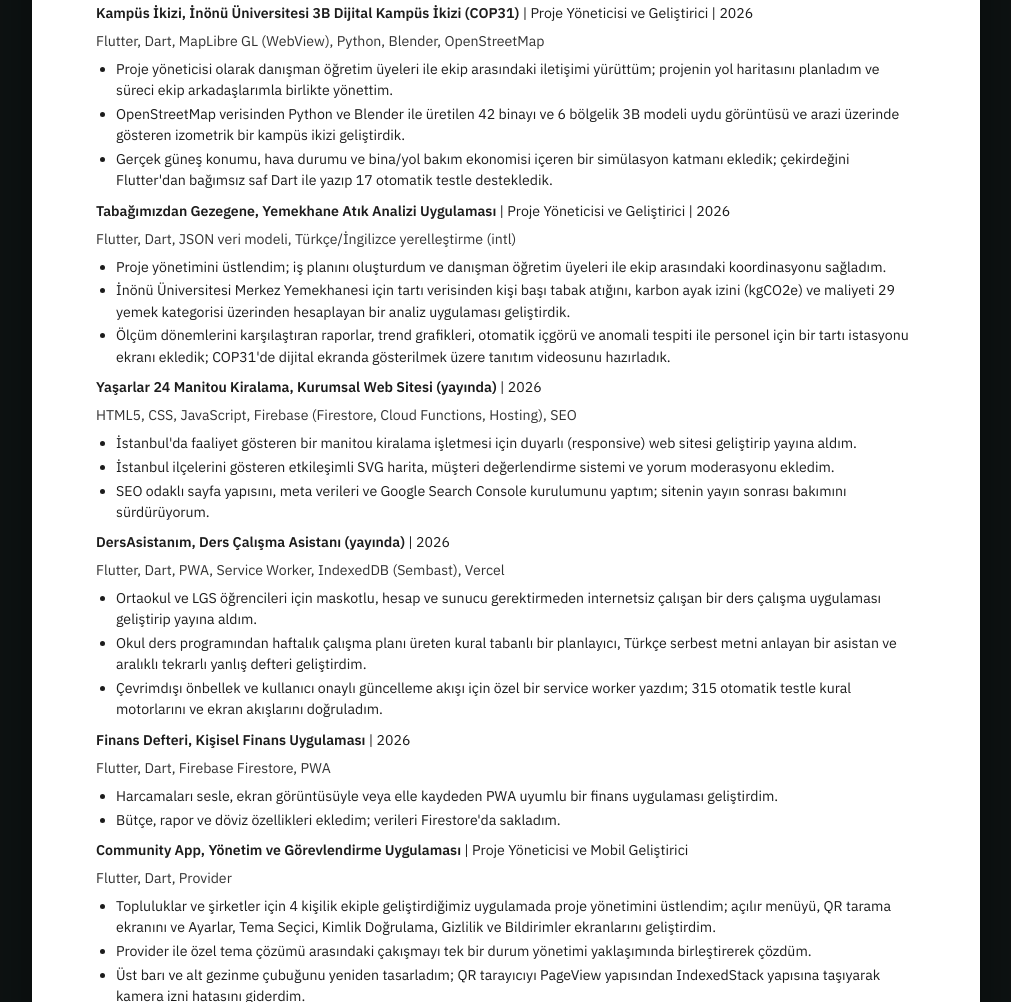
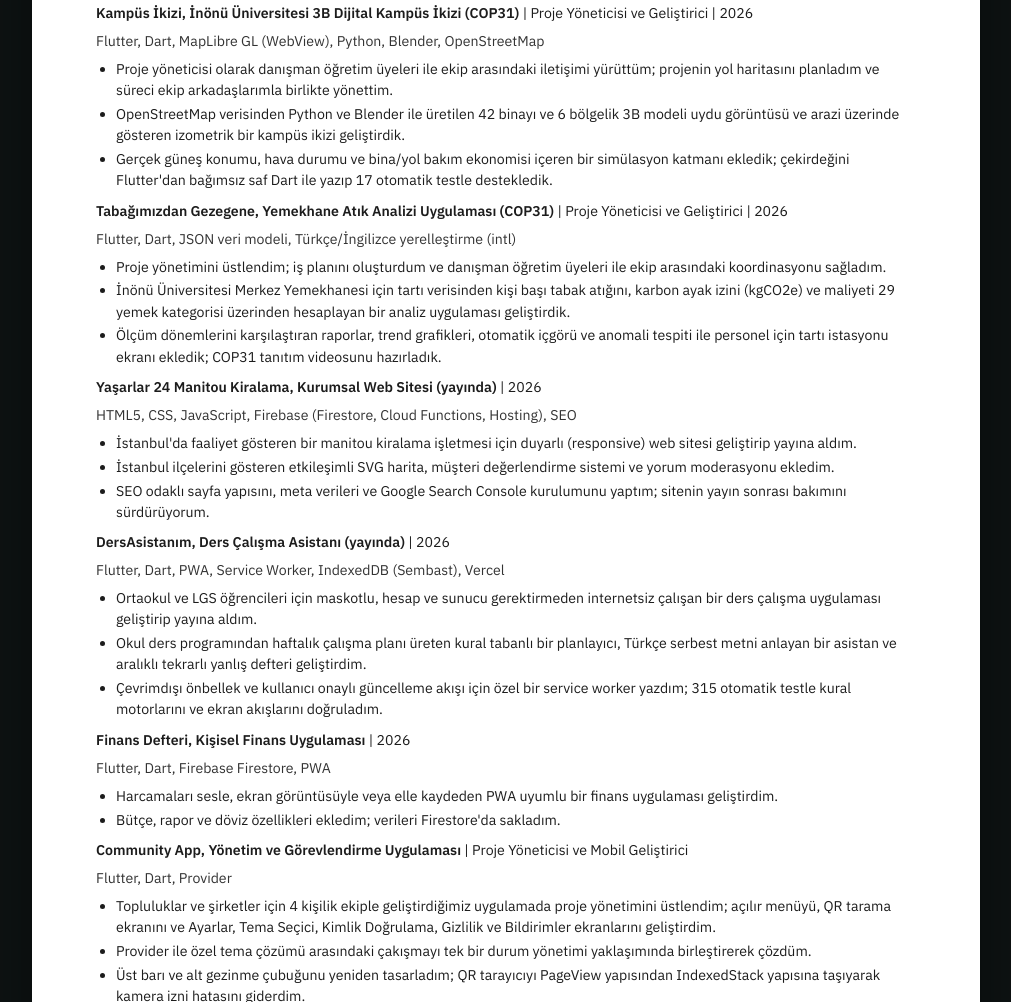
Before and after one commit to osmnnuri/osmnnuri.github.io, a plain HTML site: page cv/kaynak/Osman-Nuri-Yasar-Ozgecmis-TR.html in a window 1280 px wide. Shown: the part 840-1842 px from the top of the page, without its empty margins (134-1145 px from the left). Drawn offline with Linux system fonts and the light colour scheme.

Commit message:
Özgeçmiş: Tabağımızdan Gezegene projesi COP31 olarak işaretlendi
Co-Authored-By: Claude Fable 5.2 <noreply@anthropic.com>

```diff
--- a/cv/kaynak/Osman-Nuri-Yasar-Ozgecmis-TR.html
+++ b/cv/kaynak/Osman-Nuri-Yasar-Ozgecmis-TR.html
@@ -52,12 +52,12 @@
 </div>
 
 <div class="project">
-<p><b>Tabağımızdan Gezegene, Yemekhane Atık Analizi Uygulaması</b> | Proje Yöneticisi ve Geliştirici | 2026</p>
+<p><b>Tabağımızdan Gezegene, Yemekhane Atık Analizi Uygulaması (COP31)</b> | Proje Yöneticisi ve Geliştirici | 2026</p>
 <p class="tech">Flutter, Dart, JSON veri modeli, Türkçe/İngilizce yerelleştirme (intl)</p>
 <ul>
 <li>Proje yönetimini üstlendim; iş planını oluşturdum ve danışman öğretim üyeleri ile ekip arasındaki koordinasyonu sağladım.</li>
 <li>İnönü Üniversitesi Merkez Yemekhanesi için tartı verisinden kişi başı tabak atığını, karbon ayak izini (kgCO2e) ve maliyeti 29 yemek kategorisi üzerinden hesaplayan bir analiz uygulaması geliştirdik.</li>
-<li>Ölçüm dönemlerini karşılaştıran raporlar, trend grafikleri, otomatik içgörü ve anomali tespiti ile personel için bir tartı istasyonu ekranı ekledik; COP31'de dijital ekranda gösterilmek üzere tanıtım videosunu hazırladık.</li>
+<li>Ölçüm dönemlerini karşılaştıran raporlar, trend grafikleri, otomatik içgörü ve anomali tespiti ile personel için tartı istasyonu ekranı ekledik; COP31 tanıtım videosunu hazırladık.</li>
 </ul>
 </div>
 
```
Also changed, not shown: cv/kaynak/Osman-Nuri-Yasar-CV-EN.html (+1 -1 lines), 2 other files.
